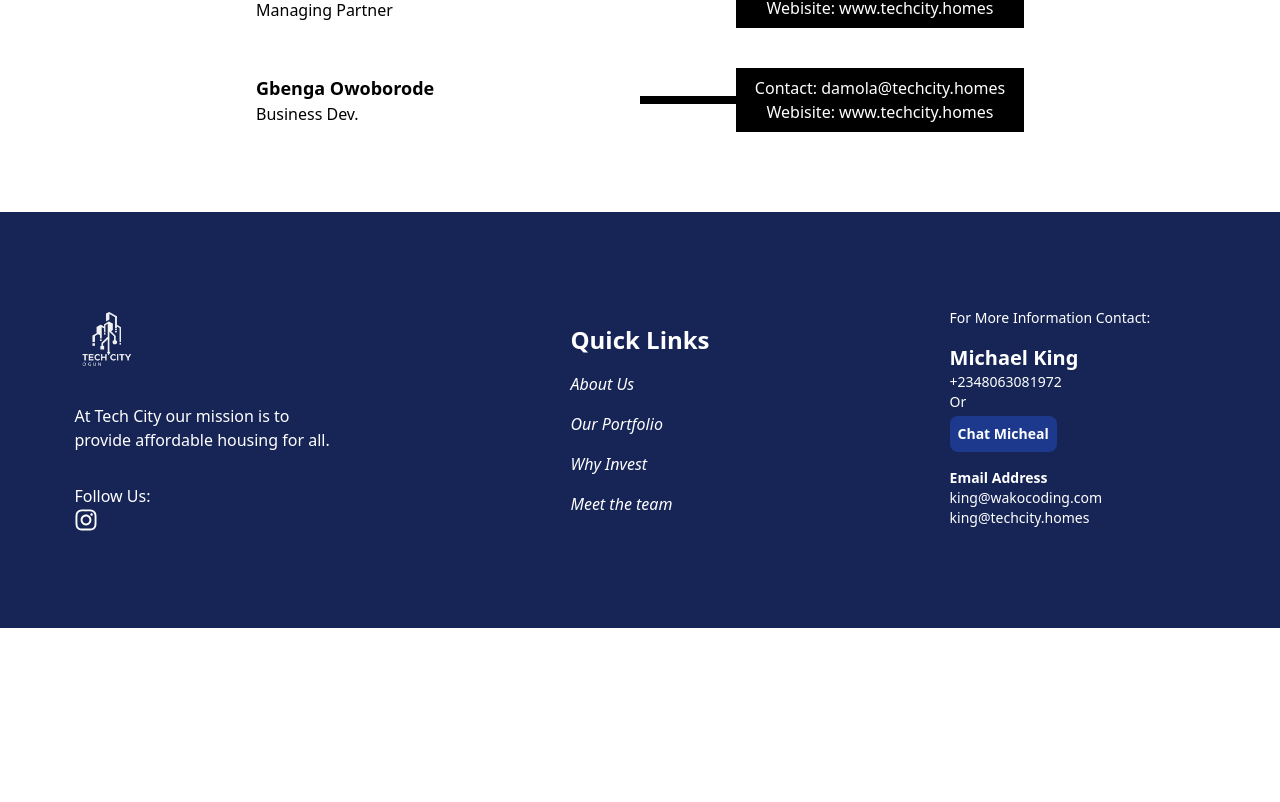
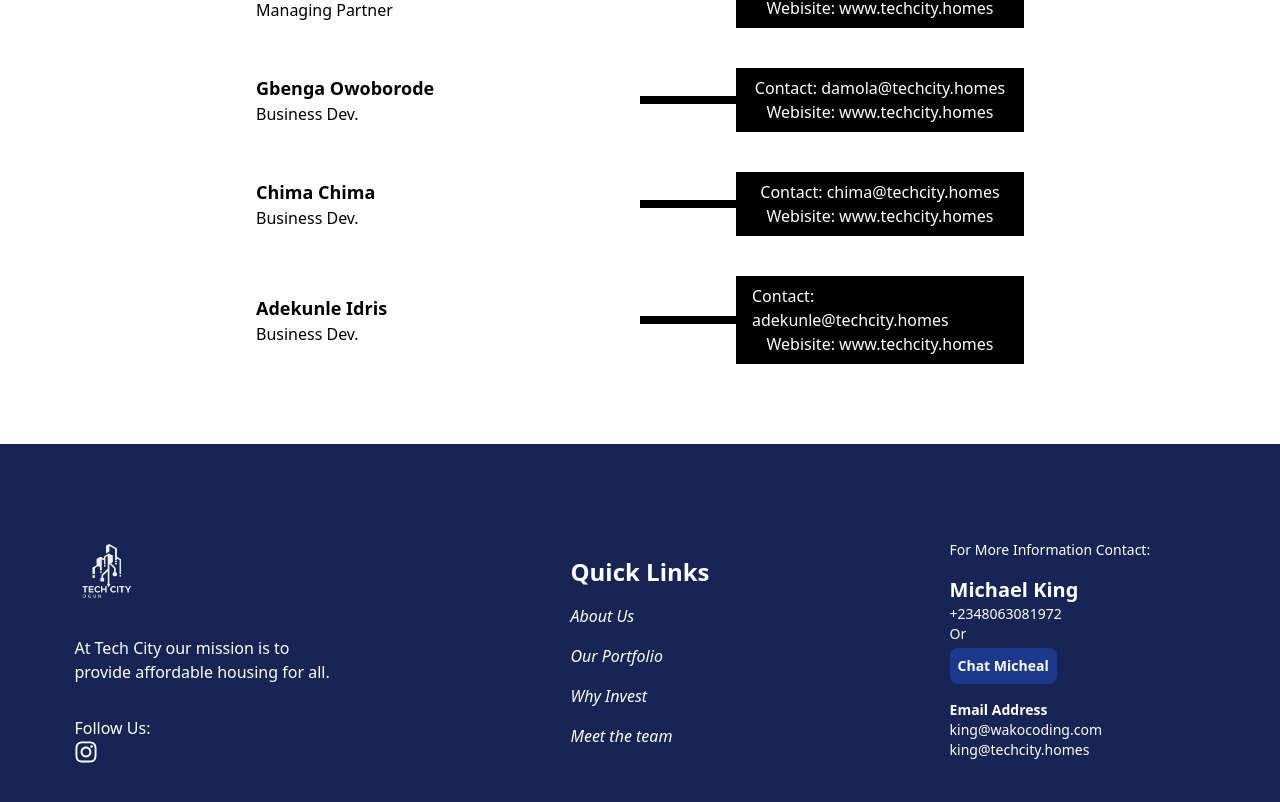
Before and after one commit to CodedJay672/tech-city, a React (Vite) app: page / in a window 1280 px wide. Shown: the part 9950-10752 px from the top of the page. Before the commit the page ends 10578 px from the top, so only its background shows below. Built offline with nearby package versions, Linux system fonts and the light colour scheme; the HTML template or start-up script is replaced by a standard one.

Commit message:
add more team members

```diff
--- a/src/constants/index.js
+++ b/src/constants/index.js
@@ -49,4 +49,18 @@
     contact: "damola@techcity.homes",
     website: "www.techcity.homes",
   },
+
+  {
+    name: "Chima Chima",
+    position: "Business Dev.",
+    contact: "chima@techcity.homes",
+    website: "www.techcity.homes",
+  },
+
+  {
+    name: "Adekunle Idris",
+    position: "Business Dev.",
+    contact: "adekunle@techcity.homes",
+    website: "www.techcity.homes",
+  },
 ];
```
